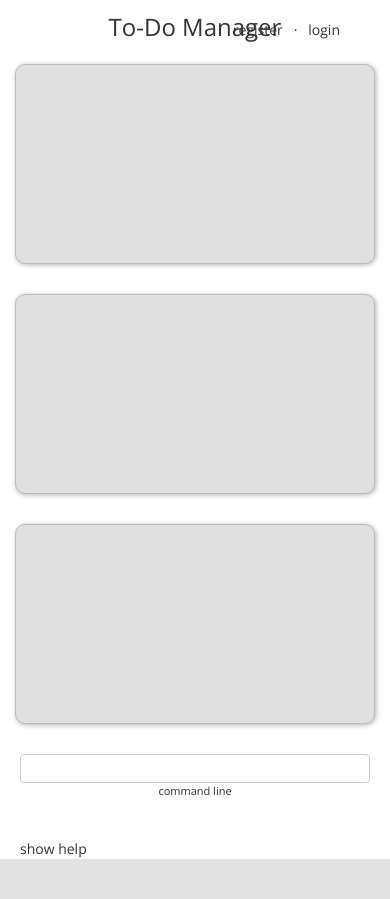
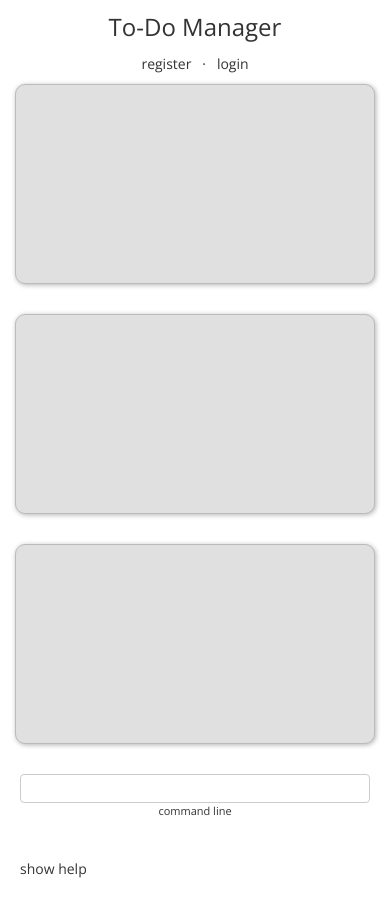
Before and after one commit to jpecht/todo-manager, a PHP site: page / in a window 390 px wide. Before the commit the page ends 859 px from the top, so only its background shows below. Run offline with PHP 8.4, Linux system fonts and the light colour scheme; some libraries are stand-ins or nearby versions.

Commit message:
various styling

```diff
--- a/css/style.css
+++ b/css/style.css
@@ -3,6 +3,7 @@
 body {
 	font-family: 'Open Sans', sans-serif;
 	color: #333;
+	padding-bottom: 20px;
 }
 
 header {
@@ -17,6 +18,13 @@ ul {
 
 
 /* --- Status/Login/Register --- */
+.status-overlay {
+	position: absolute;
+	top: 0px;
+	left: 0px;
+	width: 100%;
+	z-index: 30;
+}
 .status-container {
 	position: absolute;
 	right: 50px;
@@ -76,8 +84,9 @@ ul {
 	cursor: default;
 }
 .task {
+	position: relative;
 	margin: 5px 20px;
-	padding: 5px 20px;
+	padding: 5px 35px 5px 20px;
 	background-color: white;
 	box-shadow: 1px 1px 2px rgba(0,0,0,0.3);
 	border-radius: 10px;
@@ -89,9 +98,9 @@ ul {
 	box-shadow: 1px 1px 3px rgba(0,0,0,0.4);
 }
 .task-close-icon {
-	float: right;
-	margin-top: 2px;
-	margin-right: -8px;
+	position: absolute;
+	top: 7px;
+	right: 10px;
 	cursor: pointer;
 }
 
@@ -138,6 +147,7 @@ ul {
 	height: 100%;
 	width: 100%;
 	z-index: 29;
+	display: none;
 }
 
 .ng-dirty.ng-invalid { border-color: #FA787E; }
@@ -147,3 +157,25 @@ ul {
 .center { text-align: center; }
 .right {text-align: right; }
 .margin-top-5 { margin-top: 5px; }
+
+
+/* --- Media Queries --- */
+@media (max-width: 768px) {
+	.status-overlay {
+		position: relative;
+		height: 20px;
+		top: 10px;
+		text-align: center;
+	}
+	.status-container {
+		position: relative;
+		top: 0px;
+		left: 0px;
+	}
+	.form-container {
+		position: relative;
+		top: 10px;
+		left: 0px;
+		display: inline-block;
+	}
+}
--- a/index.html
+++ b/index.html
@@ -8,7 +8,7 @@
 		<meta name="description" content="">
 		<meta name="author" content="jpecht">
 
-		<meta name="viewport" content="width=device-width; initial-scale=1.0">
+		<!-- <meta name="viewport" content="width=device-width; initial-scale=1.0"> -->
 
 		<!-- Replace favicon.ico & apple-touch-icon.png in the root of your domain and delete these references -->
 		<link rel="shortcut icon" href="/favicon.ico">
@@ -62,7 +62,6 @@
 				</form>
 				<img class="close-icon" src="img/close_16.png" width="16" height="16" ng-click="sc.hideForm()">
 			</div>
-			<div class="shield" ng-show="sc.formShowing" ng-click="sc.hideForm()" ng-cloak></div>
 		</div>
 
 		<div class="masterlist container-fluid">
@@ -92,11 +91,14 @@
 		<div class="docs" ng-controller="DocsController as docs">
 			<div class="docs-title link" ng-cloak ng-click="docs.toggle()" ng-bind="docs.titleText"></div>
 			<div class="docs-text margin-top-5" ng-show="docs.showing" ng-cloak>
-				<p>To add a task, type <kbd>add "task description"</kbd> in the command line</p>
+				<p>To add a task, type <kbd>add "task"</kbd> in the command line</p>
 				<p>By default, it will add to the first list.</p>
-				<p>To add to the second list, type <kbd>add "task" -2</kbd></p>
+				<p>To add a task to the second list, type <kbd>add "task" -2</kbd> or <kbd>add "task" my_list_name</kbd></p>
+				<p>To rename a list, type <kbd>rename old_list_name new_list_name</kbd></p>
 			</div>
 		</div>
+
+		<div class="shield"></div>
 
 		<script src="https://ajax.googleapis.com/ajax/libs/jquery/1.10.2/jquery.min.js"></script>
 		<script src="lib/jquery-ui.min.js"></script>
--- a/js/app.js
+++ b/js/app.js
@@ -9,6 +9,14 @@
 			this.toggle = function() {
 				this.showing = !this.showing;
 				this.titleText = this.showing ? 'hide help' : 'show help';
+
+				// TODO scroll down when showing help
+				// doesnt work right now because of delay for angular to show '.docs-text'
+				var currScrollTop = $(document.body).scrollTop();
+				console.log(currScrollTop);
+				console.log($('.docs-text').height());
+				if (this.showing) $(document.body).scrollTop(currScrollTop + $('.docs-text').height());
+				console.log($(document.body).scrollTop());
 			};
 		}).controller('StatusController', function() {
 			this.buttonsShowing = true;
@@ -16,10 +24,12 @@
 			this.formType = 'login';
 			this.showForm = function(type) {
 				this.formShowing = true;
-				this.formType = type;
+				if (type) this.formType = type;
+				$('.shield').show();
 			};
 			this.hideForm = function() {
 				this.formShowing = false;
+				$('.shield').hide();
 			};
 			this.logout = function() {
 				window.location = 'php/logout.php';
@@ -27,7 +37,7 @@
 
 			/* --- Check if user is verifying account --- */
 			if (window.location.search.substr(0, 7) === '?token=') {
-				this.formShowing = true;
+				this.showForm();
 				noty({type: 'success', timeout: 3000, text: 'Log in to complete verification!'});
 			}
 		}).controller('TaskController', function() {
```
Also changed, not shown: js/main.js (+5 -33 lines).
